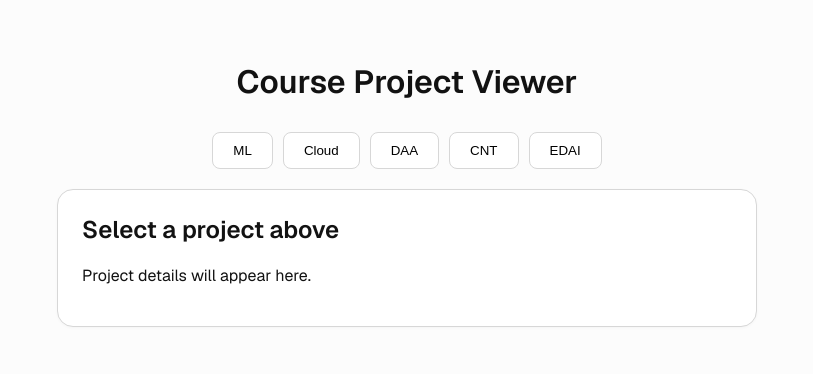
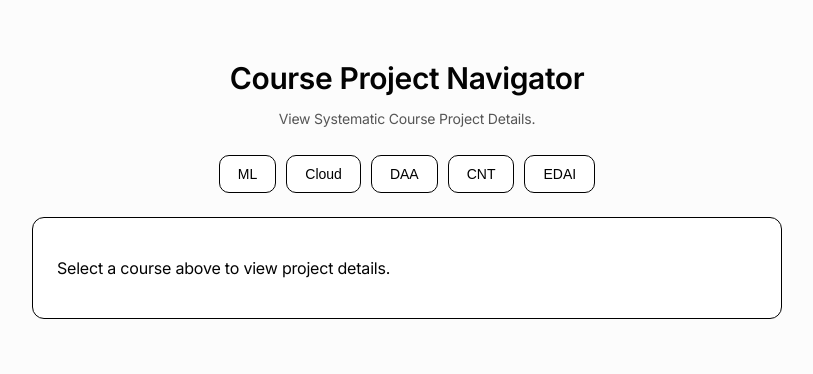
Before and after one commit to adwyte/cnwt, a PHP site: page / in a window 1280 px wide. Shown: the top 374 px of the page, without its empty margins (233-1046 px from the left). Run offline with PHP 8.4, Linux system fonts and the light colour scheme.

Commit message:
JQuery Project-style update

```diff
--- a/jquery-projects/index.html
+++ b/jquery-projects/index.html
@@ -1,27 +1,24 @@
-<!DOCTYPE html>
+<!doctype html>
 <html lang="en">
 <head>
   <meta charset="UTF-8" />
   <meta name="viewport" content="width=device-width, initial-scale=1.0" />
-  <title>Course Projects Viewer</title>
+  <title>Course Projects</title>
 
-  <!-- Geist Font -->
-  <link rel="preconnect" href="https://fonts.googleapis.com">
-  <link rel="preconnect" href="https://fonts.gstatic.com" crossorigin>
-  <link href="https://fonts.googleapis.com/css2?family=Geist:wght@400;500;600&display=swap" rel="stylesheet">
+  <!-- Inter font -->
+  <link href="https://fonts.googleapis.com/css2?family=Inter:wght@400;500;600&display=swap" rel="stylesheet">
 
-  <!-- jQuery CDN -->
+  <link rel="stylesheet" href="style.css">
+
+  <!-- jQuery -->
   <script src="https://code.jquery.com/jquery-3.7.1.min.js"></script>
-
-  <!-- Custom CSS -->
-  <link rel="stylesheet" href="style.css">
 </head>
 
 <body>
-
   <div class="container">
 
-  <h1 class="title">Course Project Viewer</h1>
+    <h1 class="title">Course Project Navigator</h1>
+    <p class="subtitle">View Systematic Course Project Details.</p>
 
     <!-- Buttons -->
     <div class="button-row">
@@ -32,41 +29,40 @@
       <button class="btn toggle-btn" data-section="edai">EDAI</button>
     </div>
 
-  <!-- Card (content area) -->
-  <div id="content-card" class="card section">
-    <h2 class="section-title">Select a project above</h2>
-    <p class="placeholder">Project details will appear here.</p>
+    <!-- Display Card -->
+    <div id="content-card" class="card">
+      <p>Select a course above to view project details.</p>
     </div>
 
-  <!-- Hidden data sections (for jQuery to read) -->
-  <div id="ml" class="hidden section-data">
-    <h2>Machine Learning Project</h2>
-    <p><strong>Objective:</strong> Predict rainfall using ML models.</p>
-    <p><strong>Tech Stack:</strong> Python, Sklearn, Pandas.</p>
+    <!-- Hidden Sections -->
+    <div id="ml" class="hidden">
+      <h2 class="section-title">Machine Learning Project</h2>
+      <p><strong>Objective:</strong> Predict outcomes using supervised ML models.</p>
+      <p><strong>Tech Stack:</strong> Python, Scikit-Learn, Pandas</p>
     </div>
 
-  <div id="cloud" class="hidden section-data">
-    <h2>Cloud Project</h2>
-    <p><strong>Objective:</strong> Deploy microservices on cloud.</p>
-    <p><strong>Tech Stack:</strong> Docker, Kubernetes, AWS.</p>
+    <div id="cloud" class="hidden">
+      <h2 class="section-title">Cloud Computing Project</h2>
+      <p><strong>Objective:</strong> Deploy scalable microservices on cloud.</p>
+      <p><strong>Tech Stack:</strong> Docker, Kubernetes, AWS</p>
     </div>
 
-  <div id="daa" class="hidden section-data">
-    <h2>DAA Project</h2>
-    <p><strong>Objective:</strong> Implement Huffman coding + graph algorithms.</p>
-    <p><strong>Tech Stack:</strong> C++, Algorithms.</p>
+    <div id="daa" class="hidden">
+      <h2 class="section-title">Design & Analysis of Algorithms Project</h2>
+      <p><strong>Objective:</strong> Optimize computational problem efficiency.</p>
+      <p><strong>Tech Stack:</strong> C++, Python</p>
     </div>
 
-  <div id="cnt" class="hidden section-data">
-    <h2>CNT Project</h2>
-    <p><strong>Objective:</strong> Build network topologies.</p>
-    <p><strong>Tech Stack:</strong> Cisco Packet Tracer.</p>
+    <div id="cnt" class="hidden">
+      <h2 class="section-title">Computer Networks Project</h2>
+      <p><strong>Objective:</strong> Build reliable socket communication.</p>
+      <p><strong>Tech Stack:</strong> Python, TCP/UDP</p>
     </div>
 
-  <div id="edai" class="hidden section-data">
-    <h2>EDAI Project</h2>
-    <p><strong>Objective:</strong> Analyze real datasets using Python.</p>
-    <p><strong>Tech Stack:</strong> NumPy, Matplotlib.</p>
+    <div id="edai" class="hidden">
+      <h2 class="section-title">EDAI Project</h2>
+      <p><strong>Objective:</strong> AI-driven educational assistance.</p>
+      <p><strong>Tech Stack:</strong> React, FastAPI, NLP Models</p>
     </div>
 
   </div>
--- a/jquery-projects/script.js
+++ b/jquery-projects/script.js
@@ -2,17 +2,13 @@ $(document).ready(function () {
 
   $(".toggle-btn").on("click", function () {
 
-    // Make clicked button active
     $(".toggle-btn").removeClass("active");
     $(this).addClass("active");
 
-    // ID of the section to show
     const id = $(this).data("section");
 
-    // Read data from hidden div
     const content = $("#" + id).html();
 
-    // Inject into main card
     $("#content-card").html(content);
   });
 
--- a/jquery-projects/style.css
+++ b/jquery-projects/style.css
@@ -1,35 +1,44 @@
 /* GLOBAL THEME */
 :root {
   --background: oklch(99% 0 0);
-  --foreground: oklch(18% 0 0);
+  --foreground: oklch(10% 0 0);
   --muted-foreground: oklch(45% 0 0);
 
   --card: oklch(100% 0 0);
-  --border: oklch(88% 0 0);
-  --input-border: oklch(82% 0 0);
-  --hover: oklch(96% 0 0);
+  --hover: oklch(97% 0 0);
 
-  --accent: oklch(75% 0.13 200); /* Cyan */
-  /* Purple option: --accent: oklch(63% 0.20 305); */
+  --border: #000;
+  --accent: oklch(75% 0.13 200);
 }
 
 body {
-  margin: 0;
-  padding: 40px;
   background: var(--background);
   color: var(--foreground);
-  font-family: "Geist", sans-serif;
+  font-family: Inter, sans-serif;
+  padding: 40px;
+  margin: 0;
+  letter-spacing: -0.2px;
 }
 
 .container {
-  max-width: 700px;
+  max-width: 750px;
   margin: auto;
 }
 
+/* HEADINGS */
 .title {
   text-align: center;
-  margin-bottom: 30px;
+  font-size: 30px;
   font-weight: 600;
+  letter-spacing: -0.4px;
+  margin-bottom: 4px;
+}
+
+.subtitle {
+  text-align: center;
+  font-size: 14px;
+  color: var(--muted-foreground);
+  margin-bottom: 28px;
 }
 
 /* BUTTONS */
@@ -37,17 +46,18 @@ body {
   display: flex;
   justify-content: center;
   gap: 10px;
-  margin-bottom: 20px;
+  margin-bottom: 24px;
 }
 
 .btn {
-  padding: 10px 20px;
-  border-radius: 8px;
-  border: 1px solid var(--border);
+  padding: 10px 18px;
+  border-radius: 10px;
+  border: 1.2px solid var(--border);
   background: white;
   cursor: pointer;
   font-weight: 500;
-  transition: 0.2s;
+  transition: 0.2s ease;
+  font-size: 14px;
 }
 
 .btn:hover {
@@ -55,19 +65,18 @@ body {
 }
 
 .btn.active {
-  background: black; /*var(--accent);*/
+  background: black;
   color: white;
-  border-color: var(--accent);
-  font-weight:normal;
+  border-color: black;
 }
 
 /* CARD */
 .card {
   background: var(--card);
-  border: 1px solid var(--border);
-  border-radius: 16px;
+  border: 1.4px solid var(--border);
+  border-radius: 12px;
   padding: 24px;
-  box-shadow: 0 1px 3px rgba(0,0,0,0.03);
+  margin-bottom: 16px;
 }
 
 .hidden {
@@ -76,4 +85,6 @@ body {
 
 .section-title {
   margin-top: 0;
+  font-size: 18px;
+  font-weight: 600;
 }
```
Lines whose indentation alone changed are shown as unchanged.
